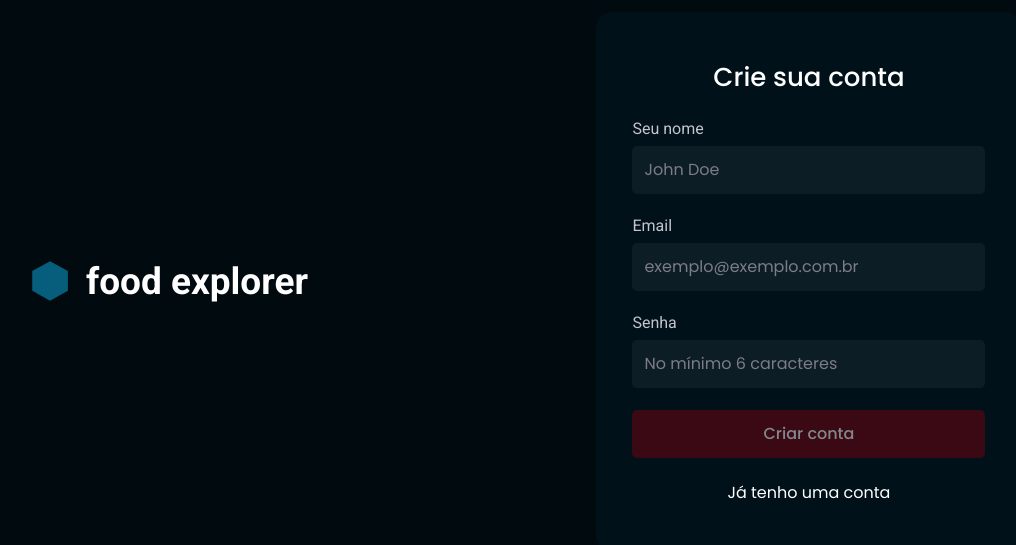
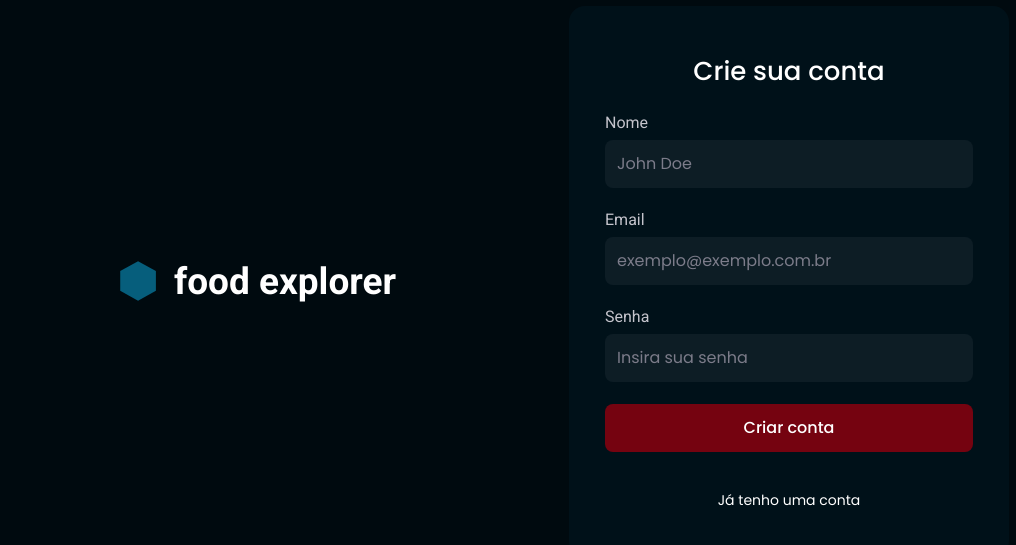
Before and after one commit to dbento-dev/food-explorer, a React (Vite) app: page /register in a window 1280 px wide. Shown: the part 119-664 px from the top of the page, without its empty margins (147-1163 px from the left). Built offline with nearby package versions, Linux system fonts and the light colour scheme.

Commit message:
WIP: improve register form

```diff
--- a/package.json
+++ b/package.json
@@ -12,13 +12,16 @@
     "test:cov": "jest --coverage"
   },
   "dependencies": {
+    "@hookform/resolvers": "^3.1.1",
     "axios": "^1.4.0",
     "react": "^18.2.0",
     "react-dom": "^18.2.0",
+    "react-hook-form": "^7.45.2",
     "react-icons": "^4.8.0",
     "react-router-dom": "^6.12.1",
     "react-toastify": "^9.1.3",
-    "styled-components": "^6.0.0-rc.1"
+    "styled-components": "^6.0.0-rc.1",
+    "zod": "^3.21.4"
   },
   "devDependencies": {
     "@babel/core": "^7.22.9",
--- a/src/pages/SignUp/index.jsx
+++ b/src/pages/SignUp/index.jsx
@@ -1,29 +1,47 @@
-import { useState } from 'react'
+import { useEffect, useState } from 'react'
 import { Link, useNavigate } from 'react-router-dom'
 import { toast } from 'react-toastify'
 import { api } from '../../services/api'
 
-import { Container, Form, Logo } from './styles'
+import { Container, Logo } from './styles'
 import logoSVG from '../../assets/logo.svg'
-
-import { Input } from '../../components/Input'
-
-import { ButtonLoading } from '../../components/ButtonLoading'
+import { useForm } from 'react-hook-form'
+import { z } from 'zod'
+import { zodResolver } from '@hookform/resolvers/zod'
 
 export function SignUp() {
   const navigate = useNavigate()
-  const [name, setName] = useState('')
-  const [email, setEmail] = useState('')
-  const [password, setPassword] = useState('')
   const [isLoading, setIsLoading] = useState(false)
 
-  const disabledSubmitButton = !name || !email || password?.length < 6
+  const createUserFormSchema = z.object({
+    name: z
+      .string()
+      .nonempty('Nome é obrigatório')
+      .transform((name) => {
+        return name
+          .trim()
+          .split(' ')
+          .map((word) => word[0].toLocaleUpperCase().concat(word.substring(1)))
+          .join(' ')
+      }),
+    email: z
+      .string()
+      .email('Email inválido')
+      .nonempty('Email é obrigatório')
+      .toLowerCase(),
+    password: z.string().min(6, 'Senha deve ter pelo menos 6 caracteres')
+  })
 
-  const handleSignUp = () => {
-    if (!name || !email || !password) {
-      return alert('Preencha todos os campos')
-    }
+  const {
+    register,
+    handleSubmit,
+    formState: { errors }
+  } = useForm({
+    resolver: zodResolver(createUserFormSchema)
+  })
 
+  function createUser(data) {
+    const { name, email, password } = data
     setIsLoading(true)
     api
       .post('/users', {
@@ -52,53 +70,46 @@ export function SignUp() {
         <img src={logoSVG} alt="logo do food explorer" />
         <span>food explorer</span>
       </Logo>
-      <Form>
-        <div>
+
+      <main>
+        <form onSubmit={handleSubmit(createUser)}>
           <h1>Crie sua conta</h1>
+          <div>
+            <label htmlFor="name">Nome</label>
+            <input type="text" {...register('name')} placeholder="John Doe" />
+            {errors.name && (
+              <span className="error">{errors.name.message}</span>
+            )}
+          </div>
+          <div>
+            <label htmlFor="email">Email</label>
+            <input
+              type="text"
+              {...register('email')}
+              placeholder="exemplo@exemplo.com.br"
+            />
+            {errors.email && (
+              <span className="error">{errors.email.message}</span>
+            )}
+          </div>
+          <div>
+            <label htmlFor="password">Senha</label>
+            <input
+              type="text"
+              {...register('password')}
+              placeholder="Insira sua senha"
+            />
+            {errors.password && (
+              <span className="error">{errors.password.message}</span>
+            )}
+          </div>
 
-          <label htmlFor="name">Seu nome</label>
-          <Input
-            name="name"
-            placeholder="John Doe"
-            type="email"
-            onChange={(e) => setName(e.target.value)}
-            required
-            value={name}
-          />
-
-          <label htmlFor="email">Email</label>
-          <Input
-            name="email"
-            placeholder="exemplo@exemplo.com.br"
-            type="email"
-            value={email}
-            onChange={(e) => setEmail(e.target.value)}
-            required
-          />
-
-          <label htmlFor="password">Senha</label>
-          <Input
-            name="password"
-            placeholder="No mínimo 6 caracteres"
-            type="password"
-            value={password}
-            minLength={6}
-            onChange={(e) => setPassword(e.target.value)}
-            required
-          />
-
-          <ButtonLoading
-            className="register-button"
-            title="Criar conta"
-            buttontype="primary"
-            onClick={handleSignUp}
-            isLoading={isLoading}
-            isDisabled={disabledSubmitButton}
-          />
-
+          <div className="button-container">
+            <button type="submit">Criar conta</button>
+          </div>
           <Link to="/">Já tenho uma conta</Link>
-        </div>
-      </Form>
+        </form>
+      </main>
     </Container>
   )
 }
--- a/src/pages/SignUp/styles.js
+++ b/src/pages/SignUp/styles.js
@@ -9,12 +9,145 @@ export const Container = styled.div`
   flex-direction: column;
   justify-content: center;
   gap: 1.6rem;
+  padding: 2.6rem 1.6rem;
 
-  @media ${device.laptop} {
+  > main {
+    width: 100%;
+    display: flex;
+    flex-direction: column;
+    justify-content: center;
+    padding: 2.6rem 1.6rem;
+
+    > form {
+      width: 100%;
+      display: flex;
+      flex-direction: column;
+      justify-content: center;
+      gap: 2.2rem;
+      background-color: ${({ theme }) => theme.COLORS.DARK_700};
+      padding: 2.6rem 1.6rem;
+      border-radius: 1.6rem;
+
+      > h1 {
+        font-size: 2.2rem;
+        font-weight: 500;
+        color: ${({ theme }) => theme.COLORS.LIGHT_100};
+        align-self: center;
+      }
+
+      > div {
+        width: 100%;
+        display: flex;
+        flex-direction: column;
+
+        > label {
+          font-family: 'Roboto', sans-serif;
+          font-size: 1.6rem;
+          font-weight: 400;
+          color: ${({ theme }) => theme.COLORS.LIGHT_400};
+          margin-bottom: 0.8rem;
+        }
+
+        > input {
+          height: 48px;
+          width: 100%;
+          padding: 12px;
+          color: ${({ theme }) => theme.COLORS.LIGHT_100};
+          background-color: ${({ theme }) => theme.COLORS.DARK_900};
+          border-radius: 8px;
+          border: 0;
+
+          &::placeholder {
+            color: ${({ theme }) => theme.COLORS.LIGHT_500};
+          }
+        }
+
+        > .error {
+          color: ${({ theme }) => theme.COLORS.RED_400};
+          font-size: 1.2rem;
+        }
+      }
+
+      > .button-container {
+        width: 100%;
+        height: 48px;
+        display: flex;
+        align-items: center;
+        justify-content: center;
+        border: 0;
+        border-radius: 8px;
+
+        button {
+          width: 100%;
+          height: 100%;
+          display: flex;
+          align-items: center;
+          justify-content: center;
+          font-weight: 500;
+
+          background-color: ${({ theme }) => theme.COLORS.RED_100};
+
+          color: ${({ theme }) => theme.COLORS.LIGHT_100};
+
+          border: 0;
+          border-radius: 8px;
+          gap: 1.6rem;
+
+          &:disabled {
+            opacity: 0.5;
+            cursor: not-allowed;
+          }
+        }
+      }
+
+      > a {
+        margin-top: 1.6rem;
+        font-size: 1.4rem;
+        align-self: center;
+        color: ${({ theme }) => theme.COLORS.LIGHT_100};
+      }
+
+      @media ${device.laptop} {
+        width: 100%;
+        max-width: 47.2rem;
+        padding: 4.6rem 3.6rem;
+
+        > h1 {
+          font-size: 2.6rem;
+          font-weight: 500;
+          color: ${({ theme }) => theme.COLORS.LIGHT_100};
+          align-self: center;
+        }
+      }
+    }
+  }
+
+  @media ${device.tablet} {
     flex-direction: row;
     align-items: center;
     justify-content: center;
     gap: 0;
+
+    > main {
+      width: 100%;
+    }
+  }
+
+  @media ${device.laptop} {
+    padding: 9rem 10.8rem;
+
+    > main {
+      max-width: 47.2rem;
+
+      > form {
+        > div {
+          > .error {
+            color: ${({ theme }) => theme.COLORS.RED_400};
+            font-size: 1.4rem;
+          }
+        }
+      }
+    }
   }
 `
 
@@ -38,71 +171,3 @@ export const Logo = styled.div`
     font-weight: 700;
   }
 `
-
-export const Form = styled.form`
-  width: 100%;
-  display: flex;
-  justify-content: center;
-  padding: 0 1.6rem;
-
-  > div {
-    width: 100%;
-    display: flex;
-    flex-direction: column;
-    justify-content: center;
-    background-color: ${({ theme }) => theme.COLORS.DARK_700};
-    height: 100%;
-    padding: 2.6rem 1.6rem;
-    border-radius: 1.6rem;
-
-    > h1 {
-      font-size: 2.2rem;
-      font-weight: 500;
-      color: ${({ theme }) => theme.COLORS.LIGHT_100};
-      align-self: center;
-    }
-
-    > label {
-      font-family: 'Roboto', sans-serif;
-      font-size: 1.6rem;
-
-      font-weight: 400;
-      color: ${({ theme }) => theme.COLORS.LIGHT_400};
-      margin-top: 2.2rem;
-      margin-bottom: 0.8rem;
-    }
-
-    > .register-button {
-      margin-top: 2.2rem;
-    }
-
-    > a {
-      margin-top: 2.2rem;
-      color: ${({ theme }) => theme.COLORS.LIGHT_100};
-      align-self: center;
-    }
-  }
-
-  @media ${device.mobileL} {
-    > div {
-      width: 100%;
-      max-width: 42.5rem;
-      padding: 2.6rem 2.6rem;
-    }
-  }
-
-  @media ${device.laptop} {
-    > div {
-      width: 100%;
-      max-width: 42.5rem;
-      padding: 4.6rem 3.6rem;
-
-      > h1 {
-        font-size: 2.6rem;
-        font-weight: 500;
-        color: ${({ theme }) => theme.COLORS.LIGHT_100};
-        align-self: center;
-      }
-    }
-  }
-`
```
Also changed, not shown: 1 other file (tests, documents, lock files or other folders).
